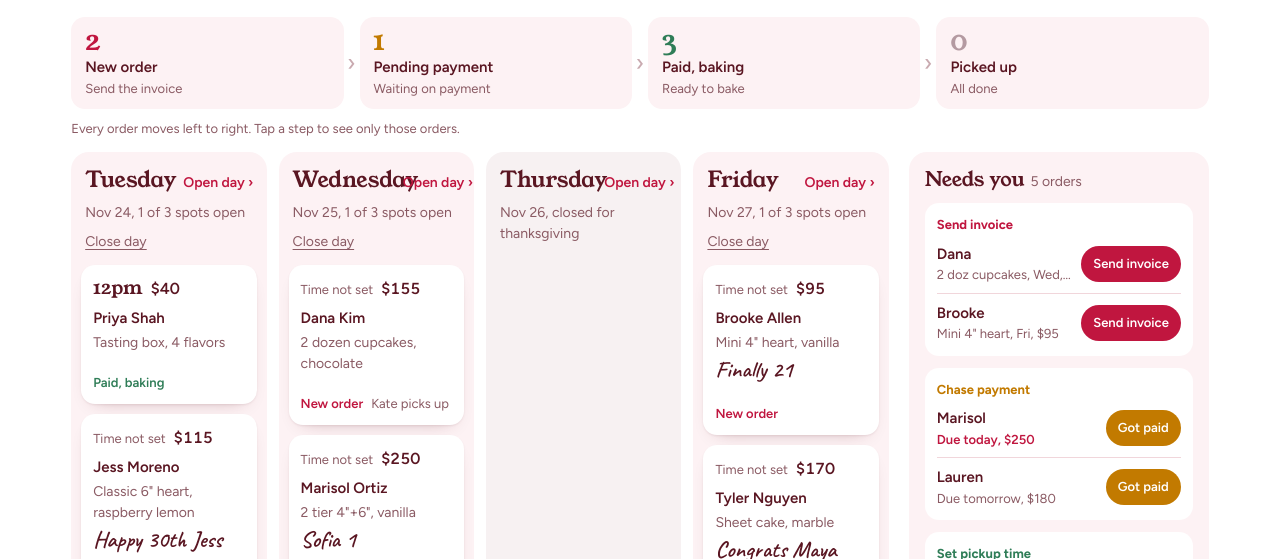
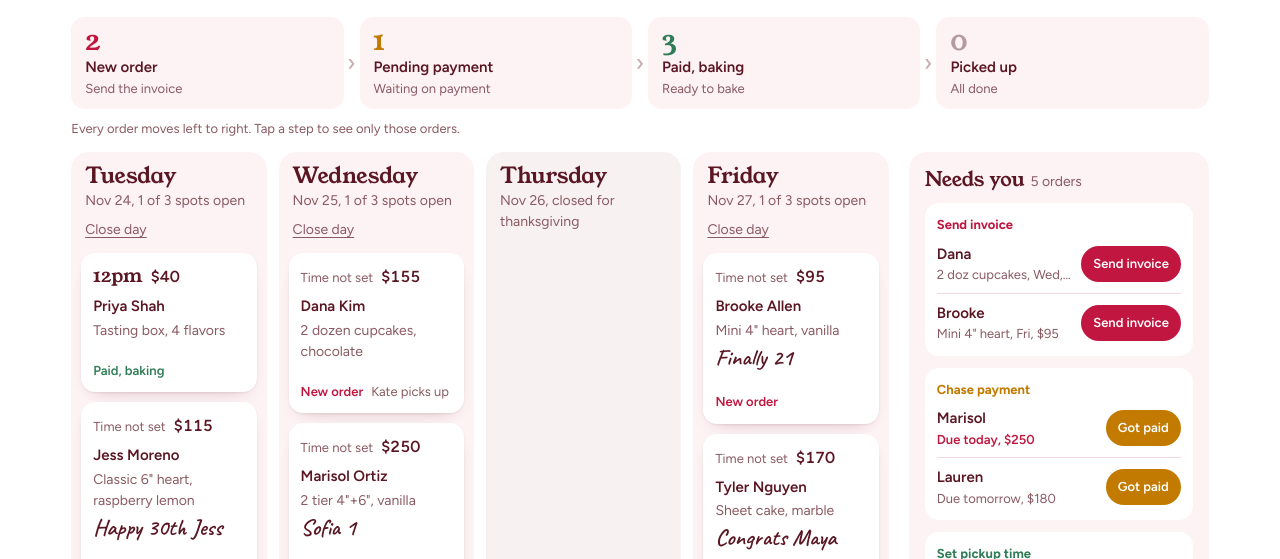
Before and after one commit to Studio1801/my-favorite-baker-denver, a plain HTML site: page index.html in a window 1280 px wide. Shown: the part 222-781 px from the top of the page. Drawn offline with Linux system fonts and the light colour scheme.

Commit message:
Tap a day column to zoom in, remove Open day links
Co-Authored-By: Claude Opus 5.5 <noreply@anthropic.com>
Claude-Session: https://claude.ai/code/session_01XkVdwFmygvcz3E4mK8m4Y8

```diff
--- a/index.html
+++ b/index.html
@@ -569,6 +569,7 @@ html{-webkit-tap-highlight-color:transparent}
  .wsvg .ax{font-size:14px}.wsvg .vl{font-size:15px}.psvg .pax{font-size:13px}.psvg .pgl,.psvg .ptl{font-size:13px}.psvg .pv1{font-size:19px}}
 @media(prefers-reduced-motion:reduce){*,*::before,*::after{animation-duration:.01ms!important;transition-duration:.01ms!important}}
 #scrim{z-index:60}#drawer{z-index:61}#pwrap{z-index:70}#toast{z-index:80}
+#board:not(.zoom) .day{cursor:zoom-in;transition:box-shadow .25s ease,transform .25s cubic-bezier(.22,1,.36,1)}@media(hover:hover){#board:not(.zoom) .day:hover{box-shadow:inset 0 0 0 2px var(--line)}}
 </style>
 </head>
 <body>
@@ -737,7 +738,7 @@ const renderWeek=()=>{const days=zd?[zd]:[0,1,2,3].map(i=>add(WEEKS[wk],i)),wo=S
   $('board').innerHTML=days.map(d=>{const s=dayState(d),os=S.orders.filter(o=>o.pickup===d).sort(byTime);
     const lab=s.k==='hol'?'Closed for Thanksgiving':s.k==='closed'?'Closed, hidden on your form':s.k==='full'?'Full':s.k==='open'?`${s.left} of ${s.c} spots open`:'';
     const tog=s.k==='closed'?`<button type="button" class="lk" data-shut="${d}">Reopen</button>`:s.k==='open'||s.k==='full'?`<button type="button" class="lk" data-shut="${d}">Close day</button>`:'';
-    return `<section class="day${s.k==='hol'||s.k==='closed'?' shut':''}"><div class="dh"><div class="top"><h3>${wd(d)}</h3>${zd?'':`<button type="button" class="zl" data-zoom="${d}" aria-label="Open ${wd(d)}">Open day &#8250;</button>`}</div><p><span>${md(d)}${lab?', '+lab.toLowerCase():''}</span>${tog}</p></div>
+    return `<section data-dayz="${d}" title="Open ${wd(d)}" class="day${s.k==='hol'||s.k==='closed'?' shut':''}"><div class="dh"><div class="top"><h3>${wd(d)}</h3></div><p><span>${md(d)}${lab?', '+lab.toLowerCase():''}</span>${tog}</p></div>
     ${os.map(card).join('')}${!os.length&&s.k!=='hol'&&s.k!=='closed'?'<p class="note">Nothing yet. Still open on your form.</p>':''}</section>`}).join('');
   $('flow').innerHTML=ORD.map(k=>`<button type="button" class="fs s-${k}" data-sf="${k}" aria-pressed="${sf===k}"><b>${wo.filter(o=>o.status===k).length}</b><span>${ST[k]}</span><small>${SH[k]}</small></button>`).join('');
   renderNeeds();
@@ -804,7 +805,7 @@ const zoomTo=(d,src)=>{const r=src&&src.getBoundingClientRect(),sy=window.scroll
   const el=$('dayv');if(RM()||!r||!el.animate)return;const R=el.getBoundingClientRect(),T=Math.max(0,r.top+sy-R.top),L=Math.max(0,r.left-R.left),Rt=Math.max(0,R.right-r.right),B=Math.max(0,R.bottom-(r.bottom+sy));
   el.animate([{clipPath:`inset(${T}px ${Rt}px ${B}px ${L}px round 18px)`},{clipPath:'inset(0px 0px 0px 0px round 24px)'}],{duration:680,easing:EZ});
   $('title').animate([{opacity:0,transform:'translateY(10px)'},{opacity:1,transform:'none'}],{duration:460,delay:80,easing:EZ,fill:'backwards'});stag(0,22,220)};
-const zoomOut=()=>{const d=zd;zd=null;render();if(RM()||!document.body.animate)return;const days=[...document.querySelectorAll('#board .day')],idx=days.findIndex(x=>x.querySelector(`[data-zoom="${d}"]`));
+const zoomOut=()=>{const d=zd;zd=null;render();if(RM()||!document.body.animate)return;const days=[...document.querySelectorAll('#board .day')],idx=days.findIndex(x=>x.dataset.dayz===d);
   days.forEach((x,i)=>x.animate(i===idx?[{transform:'scale(1.08)',opacity:.3},{transform:'none',opacity:1}]:[{opacity:0,transform:`translateX(${(i-idx)*28}px)`},{opacity:1,transform:'none'}],{duration:560,delay:i===idx?0:90+Math.abs(i-idx)*60,easing:EZ,fill:'backwards'}));
   ['flow','needs'].forEach((id,i)=>$(id).animate([{opacity:0},{opacity:1}],{duration:400,delay:200+i*80,fill:'backwards'}))};
 
@@ -1272,7 +1273,7 @@ const autoRun=o=>{if(!S.auto.inv)return;setTimeout(()=>{if(o.status!=='new')retu
 const land=o=>{S.orders.push(o);last=o.id;zd=null;save();autoRun(o);wk=Math.max(0,WEEKS.findIndex(w=>o.pickup>=w&&o.pickup<=add(w,3)));
   if(cur!=='week')location.hash='week';else render();setTimeout(()=>{last=null},900);setTimeout(()=>document.querySelector(`[data-open="${o.id}"]`)?.scrollIntoView({block:'center',behavior:'smooth'}),60)};
 
-document.addEventListener('click',async e=>{if(e.target.closest('a[href^="tel"],a[href^="mailto"]'))return;const wkEl=e.target.closest('[data-wk]');if(wkEl){fw=+wkEl.dataset.wk;renderMoney();return}const t=e.target.closest('button,[data-open]');
+document.addEventListener('click',async e=>{if(e.target.closest('a[href^="tel"],a[href^="mailto"]'))return;{const dz=e.target.closest('[data-dayz]');if(dz&&!zd&&cur==='week'&&!e.target.closest('button,[data-open],a')){zoomTo(dz.dataset.dayz,dz);return}}const wkEl=e.target.closest('[data-wk]');if(wkEl){fw=+wkEl.dataset.wk;renderMoney();return}const t=e.target.closest('button,[data-open]');
   if(e.target.id==='scrim'){closeD();return}
   if(e.target.classList.contains('pback')){closePop();return}
   if(!t)return;
```
